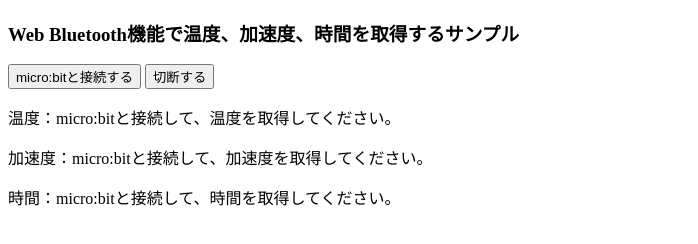
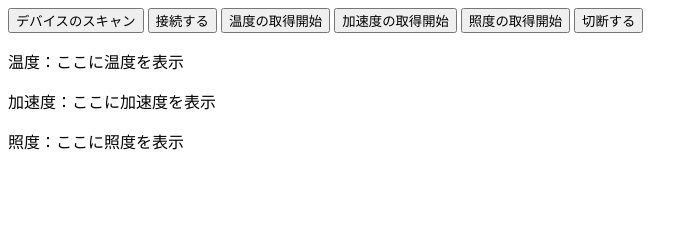
Before and after one commit to craftpage/mbX, a plain HTML site: page mb.html in a window 1280 px wide. Shown: the whole page, without its empty margins (0-698 px from the left). Drawn offline with Linux system fonts and the light colour scheme.

Commit message:
Update mb.html

```diff
--- a/mb.html
+++ b/mb.html
@@ -1,169 +1,118 @@
 <!DOCTYPE HTML>
-<html lang="ja">
+<html>
 <head>
   <meta charset="UTF-8">
-<title>Web Bluetooth機能で温度、加速度、時間を取得するサンプル</title>
+  <title>micro:bit</title>
+</head>
+<body>
+  <button onclick="scan()">デバイスのスキャン</button>
+  <button onclick="connect()">接続する</button>
+  <button onclick="getTemperature()">温度の取得開始</button>
+  <button onclick="getAcceleration()">加速度の取得開始</button>
+  <button onclick="getIlluminance()">照度の取得開始</button>
+  <button onclick="disconnect()">切断する</button>
+  <p>温度：<span id="temperature">ここに温度を表示</span></p>
+  <p>加速度：<span id="acceleration">ここに加速度を表示</span></p>
+  <p>照度：<span id="illuminance">ここに照度を表示</span></p>
+
   <script>
+    // サービス UUID
+    const UUID_TEMPERATURE_SERVICE = 'e95d6100-251d-470a-a062-fa1922dfa9a8';
+    const UUID_ACCELERATION_SERVICE = 'e95d7b77-251d-470a-a062-fa1922dfa9a8';
+    const UUID_ILLUMINANCE_SERVICE = 'e95d9715-251d-470a-a062-fa1922dfa9a8';
 
-var targetDevice;
+    // キャラクタリスティック UUID
+    const UUID_TEMPERATURE_DATA = 'e95d9250-251d-470a-a062-fa1922dfa9a8';
+    const UUID_ACCELERATION_DATA = 'e95dca4b-251d-470a-a062-fa1922dfa9a8';
+    const UUID_ILLUMINANCE_DATA = 'e95da21b-251d-470a-a062-fa1922dfa9a8';
 
-//////////////////////////////////////////////////
-/// 接続
-//////////////////////////////////////////////////
-function getTemperatureAndAcceleration() {
+    // 温度取得周期
+    const INTERVAL = 1000;
 
-  //////////////////////////////////////////////////
-  /// 定数の定義
-  //////////////////////////////////////////////////
-  /// UUID
-  const UUID_TEMPERATURE_SERVICE = 'e95d6100-251d-470a-a062-fa1922dfa9a8'
-  const UUID_TEMPERATURE_SERVICE_CHARACTERISTIC_DATA   = 'e95d9250-251d-470a-a062-fa1922dfa9a8'
-  const UUID_TEMPERATURE_SERVICE_CHARACTERISTIC_PERIOD = 'e95d1b25-251d-470a-a062-fa1922dfa9a8'
+    let server = null;
+    let device = null;
 
-  /// 加速度センサのUUID
-  const UUID_ACCELEROMETER_SERVICE = '0000ffe0-0000-1000-8000-00805f9b34fb';
-  const UUID_ACCELEROMETER_SERVICE_CHARACTERISTIC_DATA = '0000ffe1-0000-1000-8000-00805f9b34fb';
+    let service_temp = null;
+    let char_temp = null;
+    let char_tempPeriod = null;
 
-  /// 取得間隔(ミリ秒)
-  const INTERVAL = 1000
+    let service_acc = null;
+    let char_acc = null;
 
-  //////////////////////////////////////////////////
-  /// デバイスのスキャン
-  //////////////////////////////////////////////////
-  navigator.bluetooth.requestDevice({
-    filters: [
-         { namePrefix: "BBC micro:bit" }
-    ],
-    optionalServices: [UUID_TEMPERATURE_SERVICE, UUID_ACCELEROMETER_SERVICE]
-  })
-  //////////////////////////////////////////////////
-  /// GATT接続
-  //////////////////////////////////////////////////
-  .then(device => {
-    targetDevice = device;
-    console.log("device", device);
-    return device.gatt.connect();
-  })
-  //////////////////////////////////////////////////
-  /// プライマリーサービスの取得
-  //////////////////////////////////////////////////
-    .then(server => {
-    console.log('server', server);
+    let service_ill = null;
+    let char_ill = null;
 
-    // 温度サービスの取得と設定
-    server.getPrimaryService(UUID_TEMPERATURE_SERVICE)
-    .then(service => {
-      // 温度の取得間隔の設定
-      service.getCharacteristic(UUID_TEMPERATURE_SERVICE_CHARACTERISTIC_PERIOD)
-      .then(characteristic => {
-        characteristic.writeValue(new Uint16Array([INTERVAL]));
-      })
-      .catch(error => {
-        console.log(error);
-        alert('取得間隔の設定に失敗しました。');
-      })
+    // スキャン
+    async function scan() {
+      device = await navigator.bluetooth.requestDevice({
+        //true filters: [
+        //  { services: [UUID_TEMPERATURE_SERVICE, UUID_ACCELERATION_SERVICE, UUID_ILLUMINANCE_SERVICE] },
+        //  { namePrefix: "BBC micro:bit" }
+        //]
+      });
+    }
 
-      // 温度の取得開始
-      service.getCharacteristic(UUID_TEMPERATURE_SERVICE_CHARACTERISTIC_DATA)
-      .then(characteristic => {
-        characteristic.startNotifications()
-        .then(char => {
-          characteristic.addEventListener('characteristicvaluechanged',onTemperatureChanged);
-          console.log('Temperature : ', char);
-        })
-      })
-      .catch(error => {
-        console.log(error);
-        alert('温度取得開始に失敗しました。');
-      })
-    })
+    // 接続
+    async function connect() {
+      server = await device.gatt.connect();
+      alert('接続完了');
+    }
 
-    // 加速度センササービスの取得と設定
-    server.getPrimaryService(UUID_ACCELEROMETER_SERVICE)
-    .then(service => {
-      service.getCharacteristic(UUID_ACCELEROMETER_SERVICE_CHARACTERISTIC_DATA)
-      .then(characteristic => {
-        characteristic.startNotifications()
-        .then(char => {
-          characteristic.addEventListener('characteristicvaluechanged',onAccelerationChanged);
-          console.log('Acceleration : ', char);
-        })
-      })
-      .catch(error => {
-        console.log(error);
-        alert('加速度取得開始に失敗しました。');
-      })
-    })
-  })
-  .catch(error => {
-    console.log(error);
-    alert('接続に失敗しました。');
-  });
+    // 温度取得
+    async function getTemperature() {
+      service_temp = await server.getPrimaryService(UUID_TEMPERATURE_SERVICE);
+      char_temp = await service_temp.getCharacteristic(UUID_TEMPERATURE_DATA);
+      char_tempPeriod = await service_temp.getCharacteristic('e95d1b25-251d-470a-a062-fa1922dfa9a8');
 
-  //////////////////////////////////////////////////
-  /// 温度の表示
-  //////////////////////////////////////////////////
-  function onTemperatureChanged (event) {
+      await char_tempPeriod.writeValue(new Uint16Array([INTERVAL]));
+      await char_temp.startNotifications();
+      await char_temp.addEventListener('characteristicvaluechanged', onTemperatureChanged);
+    }
+
+    // 加速度取得
+    async function getAcceleration() {
+      service_acc = await server.getPrimaryService(UUID_ACCELERATION_SERVICE);
+      char_acc = await service_acc.getCharacteristic(UUID_ACCELERATION_DATA);
+      await char_acc.startNotifications();
+      await char_acc.addEventListener('characteristicvaluechanged', onAccelerationChanged);
+    }
+
+    // 照度取得
+    async function getIlluminance() {
+      service_ill = await server.getPrimaryService(UUID_ILLUMINANCE_SERVICE);
+      char_ill = await service_ill.getCharacteristic(UUID_ILLUMINANCE_DATA);
+      await char_ill.startNotifications();
+      await char_ill.addEventListener('characteristicvaluechanged', onIlluminanceChanged);
+    }
+
+    // 温度表示
+    function onTemperatureChanged(event) {
       let temperature = event.target.value.getUint8(0, true);
-    console.log('温度 : ' + temperature);
       document.getElementById("temperature").innerText = temperature + '℃';
     }
 
-  //////////////////////////////////////////////////
-  /// 加速度の表示
-  //////////////////////////////////////////////////
+    // 加速度表示
     function onAccelerationChanged(event) {
-    let accelerationData = event.target.value;
-    let x = accelerationData.getInt8(0);
-    let y = accelerationData.getInt8(1);
-    let z = accelerationData.getInt8(2);
-    console.log('加速度 : X=' + x + ', Y=' + y + ', Z=' + z);
-    document.getElementById("acceleration").innerText = 'X:' + x + ', Y:' + y + ', Z:' + z;
+      let accelerationX = event.target.value.getInt8(0, true);
+      let accelerationY = event.target.value.getInt8(1, true);
+      let accelerationZ = event.target.value.getInt8(2, true);
+      document.getElementById("acceleration").innerText = `X: ${accelerationX}, Y: ${accelerationY}, Z: ${accelerationZ}`;
     }
 
-  //////////////////////////////////////////////////
-  /// 時間の表示
-  //////////////////////////////////////////////////
-  function updateTime() {
-    let now = new Date();
-    let hours = now.getHours().toString().padStart(2, '0');
-    let minutes = now.getMinutes().toString().padStart(2, '0');
-    let seconds = now.getSeconds().toString().padStart(2, '0');
-    document.getElementById("time").innerText = hours + ':' + minutes + ':' + seconds;
-  }
-  setInterval(updateTime, 1000); // 1秒ごとに時間を更新
-
+    // 照度表示
+    function onIlluminanceChanged(event) {
+      let illuminance = event.target.value.getUint16(0, true);
+      document.getElementById("illuminance").innerText = illuminance + 'lx';
     }
 
-//////////////////////////////////////////////////
-/// 切断
-//////////////////////////////////////////////////
-function disconnect() {
-
-  if (!targetDevice || !targetDevice.gatt.connected){
+    // 切断
+    async function disconnect() {
+      if (!device || !device.gatt.connected) {
         return;
       }
-  targetDevice.gatt.disconnect();
+      device.gatt.disconnect();
       alert("切断しました。");
-
     }
-
   </script>
-</head>
-<body>
-<div id="BLE_temperature">
-  <div id="BLE_title">
-    <h3>Web Bluetooth機能で温度、加速度、時間を取得するサンプル</h3>
-  </div>
-  <div id="BLE_button">
-    <input type="button" value="micro:bitと接続する" onclick="getTemperatureAndAcceleration();"/>
-    <input type="button" value="切断する" onclick="disconnect();"/>
-  </div>
-  <div id="BLE_display">
-    <p>温度：<span id="temperature">micro:bitと接続して、温度を取得してください。</span></p>
-    <p>加速度：<span id="acceleration">micro:bitと接続して、加速度を取得してください。</span></p>
-    <p>時間：<span id="time">micro:bitと接続して、時間を取得してください。</span></p>
-  </div>
-</div>
 </body>
 </html>
```
Lines whose indentation alone changed are shown as unchanged.
